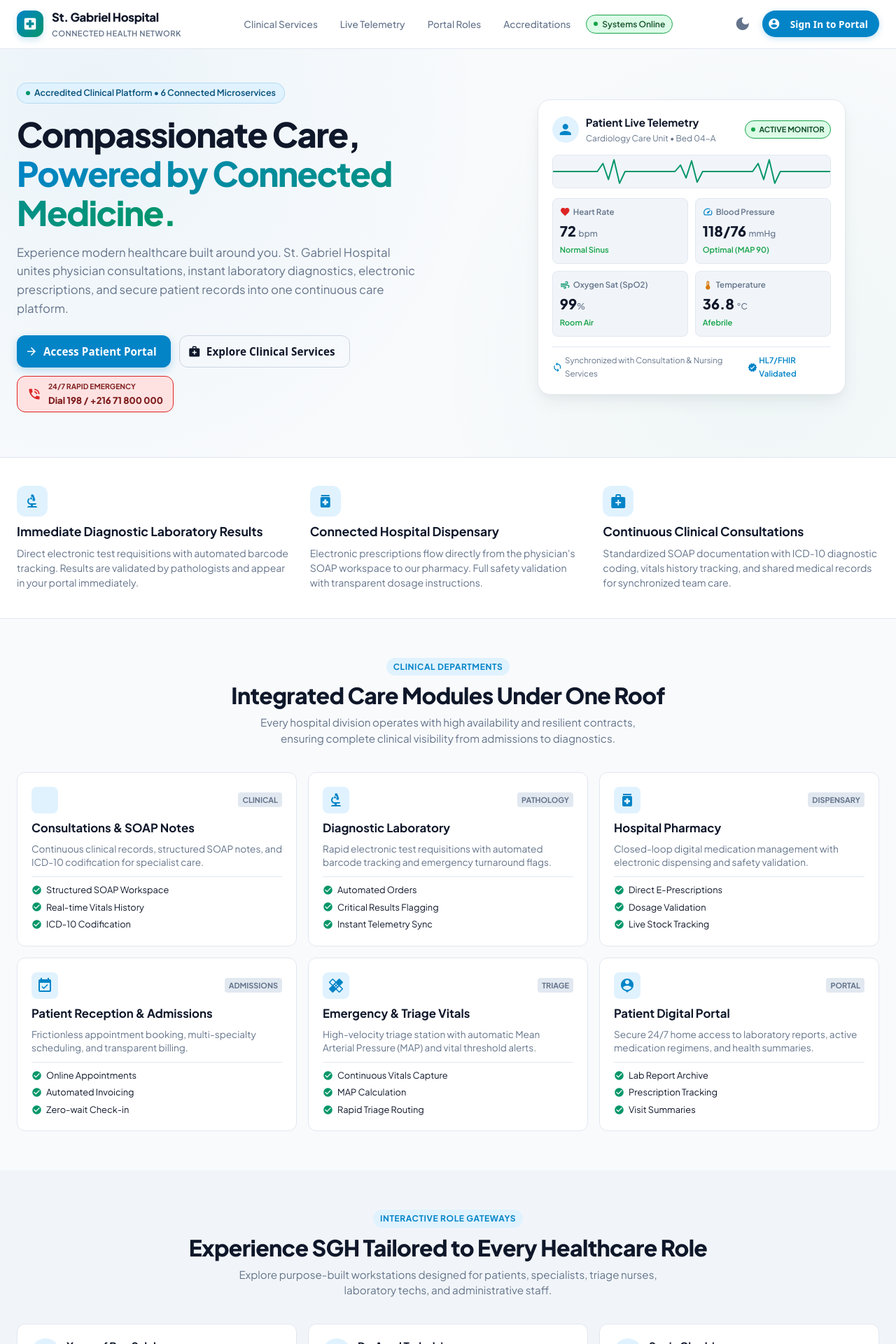
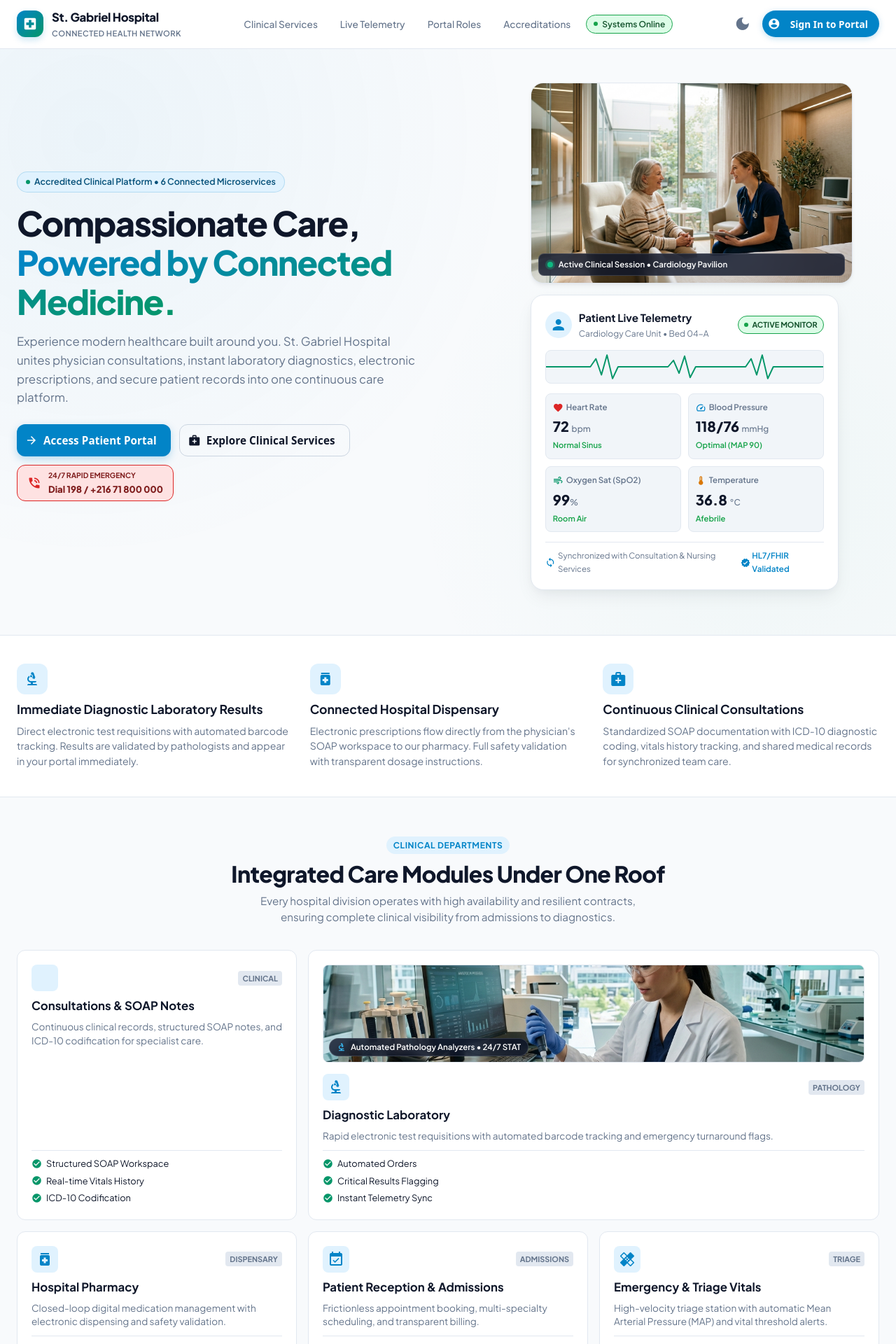
Before and after one commit to HousseinTlili/SGH, an Angular app in the folder frontend/: page / in a window 1280 px wide. Shown: the top 1920 px of the page at 70% size. Built offline with nearby package versions, Linux system fonts and the light colour scheme.

Commit message:
feat(frontend): apply Google Stitch semantic design system with authentic healthcare art direction

```diff
--- a/frontend/angular.json
+++ b/frontend/angular.json
@@ -72,7 +72,7 @@
                 },
                 {
                   "type": "anyComponentStyle",
-                  "maximumWarning": "15kB",
+                  "maximumWarning": "20kB",
                   "maximumError": "25kB"
                 }
               ],
--- a/frontend/src/app/layout/landing.component.html
+++ b/frontend/src/app/layout/landing.component.html
@@ -100,8 +100,24 @@
           </div>
         </div>
 
-        <!-- Hero Patient Vitals Telemetry Card -->
+        <!-- Hero Patient Vitals Telemetry Card & Care Photography -->
         <div class="hero-preview" id="telemetry">
+          <div class="hero-visual-stack">
+            <div class="hero-image-frame">
+              <img
+                src="/images/hero-care.jpg"
+                alt="Compassionate physician consulting with patient at St. Gabriel Hospital"
+                class="hero-photo"
+                loading="eager"
+                width="560"
+                height="340"
+              />
+              <div class="hero-photo-badge">
+                <span class="live-dot" aria-hidden="true"></span>
+                <span>Active Clinical Session &bull; Cardiology Pavilion</span>
+              </div>
+            </div>
+
             <div class="preview-card">
               <div class="card-top">
                 <div class="patient-profile">
@@ -110,7 +126,7 @@
                   </div>
                   <div>
                     <div class="patient-name">Patient Live Telemetry</div>
-                  <div class="patient-meta">Cardiology Care Unit • Bed 04-A</div>
+                    <div class="patient-meta">Cardiology Care Unit &bull; Bed 04-A</div>
                   </div>
                 </div>
                 <span class="live-badge">
@@ -167,7 +183,7 @@
                     <mat-icon class="tile-icon amber">thermostat</mat-icon>
                     <span>Temperature</span>
                   </div>
-                <div class="tile-value">{{ temp() }} <small>°C</small></div>
+                  <div class="tile-value">{{ temp() }} <small>&deg;C</small></div>
                   <div class="tile-status green">Afebrile</div>
                 </div>
               </div>
@@ -175,12 +191,13 @@
               <div class="card-footer">
                 <div class="sync-status">
                   <mat-icon class="sync-icon">sync</mat-icon>
-                <span>Synchronized with Consultation & Nursing Services</span>
+                  <span>Synchronized with Consultation &amp; Nursing Services</span>
                 </div>
                 <span class="security-chip">
                   <mat-icon>verified</mat-icon>
                   HL7/FHIR Validated
                 </span>
+              </div>
             </div>
           </div>
         </div>
@@ -237,7 +254,24 @@
 
         <div class="services-grid">
           @for (dept of departments; track dept.code) {
-            <article class="service-box">
+            <article class="service-box" [class.featured-box]="dept.code === 'PATHOLOGY'">
+              @if (dept.code === 'PATHOLOGY') {
+                <div class="service-photo-wrap">
+                  <img
+                    src="/images/lab-diagnostics.jpg"
+                    alt="Clinical technologist in pathology diagnostics laboratory"
+                    class="service-photo"
+                    loading="lazy"
+                    width="480"
+                    height="200"
+                  />
+                  <div class="service-photo-overlay">
+                    <span class="lab-live-tag">
+                      <mat-icon>biotech</mat-icon> Automated Pathology Analyzers &bull; 24/7 STAT
+                    </span>
+                  </div>
+                </div>
+              }
               <div class="service-header">
                 <div class="service-icon" aria-hidden="true">
                   <mat-icon>{{ dept.icon }}</mat-icon>
--- a/frontend/src/app/layout/landing.component.scss
+++ b/frontend/src/app/layout/landing.component.scss
@@ -138,9 +138,14 @@
   font-weight: 600 !important;
   box-shadow: 0 2px 8px rgba(2, 132, 199, 0.25);
   text-decoration: none;
+  transition: all 0.15s ease;
 
   &:hover {
     background: #0369a1 !important;
+  }
+
+  &:active {
+    transform: scale(0.98);
   }
 }
 
@@ -234,9 +239,14 @@
   font-size: 0.95rem !important;
   box-shadow: 0 4px 12px rgba(2, 132, 199, 0.25);
   text-decoration: none;
+  transition: all 0.15s ease;
 
   &:hover {
     background: #0369a1 !important;
+  }
+
+  &:active {
+    transform: scale(0.98);
   }
 }
 
@@ -249,9 +259,14 @@
   font-weight: 600 !important;
   font-size: 0.95rem !important;
   text-decoration: none;
+  transition: all 0.15s ease;
 
   &:hover {
     background: var(--sgh-surface-1);
+  }
+
+  &:active {
+    transform: scale(0.98);
   }
 }
 
@@ -295,6 +310,64 @@
 .hero-preview {
   display: flex;
   justify-content: center;
+}
+
+.hero-visual-stack {
+  display: flex;
+  flex-direction: column;
+  gap: 16px;
+  width: 100%;
+  max-width: 460px;
+}
+
+.hero-image-frame {
+  position: relative;
+  border-radius: var(--sgh-radius-lg);
+  overflow: hidden;
+  box-shadow: var(--sgh-shadow-md);
+  border: 1px solid var(--sgh-border-subtle);
+  aspect-ratio: 16 / 10;
+  background: var(--sgh-surface-1);
+
+  .hero-photo {
+    width: 100%;
+    height: 100%;
+    object-fit: cover;
+    display: block;
+    transition: transform 0.4s ease;
+  }
+
+  &:hover .hero-photo {
+    transform: scale(1.02);
+  }
+}
+
+.hero-photo-badge {
+  position: absolute;
+  bottom: 10px;
+  left: 10px;
+  right: 10px;
+  display: flex;
+  align-items: center;
+  gap: 8px;
+  background: rgba(15, 23, 42, 0.82);
+  backdrop-filter: blur(8px);
+  -webkit-backdrop-filter: blur(8px);
+  color: #ffffff;
+  padding: 6px 12px;
+  border-radius: var(--sgh-radius-sm);
+  font-size: 0.72rem;
+  font-weight: 600;
+  border: 1px solid rgba(255, 255, 255, 0.15);
+}
+
+.live-dot {
+  width: 8px;
+  height: 8px;
+  border-radius: 50%;
+  background: #10b981;
+  box-shadow: 0 0 0 3px rgba(16, 185, 129, 0.3);
+  flex-shrink: 0;
 }
 
 .preview-card {
@@ -626,6 +699,71 @@
   }
 }
 
+.featured-box {
+  grid-column: span 2;
+
+  @media (max-width: 960px) {
+    grid-column: span 2;
+  }
+
+  @media (max-width: 600px) {
+    grid-column: span 1;
+  }
+}
+
+.service-photo-wrap {
+  position: relative;
+  border-radius: var(--sgh-radius-sm);
+  overflow: hidden;
+  height: 140px;
+  margin-bottom: 6px;
+  background: var(--sgh-surface-1);
+  border: 1px solid var(--sgh-border-subtle);
+
+  .service-photo {
+    width: 100%;
+    height: 100%;
+    object-fit: cover;
+    display: block;
+    transition: transform 0.35s ease;
+  }
+
+  &:hover .service-photo {
+    transform: scale(1.03);
+  }
+}
+
+.service-photo-overlay {
+  position: absolute;
+  bottom: 8px;
+  left: 8px;
+  right: 8px;
+  display: flex;
+  align-items: center;
+}
+
+.lab-live-tag {
+  display: inline-flex;
+  align-items: center;
+  gap: 6px;
+  background: rgba(15, 23, 42, 0.82);
+  backdrop-filter: blur(6px);
+  -webkit-backdrop-filter: blur(6px);
+  color: #ffffff;
+  padding: 3px 10px;
+  border-radius: 999px;
+  font-size: 0.72rem;
+  font-weight: 600;
+  border: 1px solid rgba(255, 255, 255, 0.15);
+
+  .mat-icon {
+    font-size: 14px;
+    width: 14px;
+    height: 14px;
+    color: #38bdf8;
+  }
+}
+
 .service-header {
   display: flex;
   align-items: center;
@@ -749,10 +887,15 @@
   color: #0284c7 !important;
   border-color: var(--sgh-border-subtle) !important;
   font-weight: 600 !important;
+  transition: all 0.15s ease;
 
   &:hover {
     background: var(--sgh-brand-container) !important;
     border-color: #0284c7 !important;
+  }
+
+  &:active {
+    transform: scale(0.98);
   }
 }
 
@@ -826,9 +969,14 @@
   font-weight: 700 !important;
   white-space: nowrap;
   text-decoration: none;
+  transition: all 0.15s ease;
 
   &:hover {
     background: #0369a1 !important;
+  }
+
+  &:active {
+    transform: scale(0.98);
   }
 }
 
--- a/frontend/src/app/layout/login.component.scss
+++ b/frontend/src/app/layout/login.component.scss
@@ -372,9 +372,14 @@
   font-weight: 700 !important;
   font-size: 0.9rem !important;
   box-shadow: 0 2px 8px rgba(2, 132, 199, 0.2);
+  transition: all 0.15s ease;
 
   &:hover {
     background: #0369a1 !important;
+  }
+
+  &:active {
+    transform: scale(0.98);
   }
 }
 
@@ -432,6 +437,10 @@
     border-color: #0284c7;
     background: var(--sgh-brand-container);
     transform: translateY(-1px);
+  }
+
+  &:active {
+    transform: scale(0.98);
   }
 }
 
--- a/frontend/src/app/layout/login.component.ts
+++ b/frontend/src/app/layout/login.component.ts
@@ -1,4 +1,4 @@
-import { ChangeDetectionStrategy, Component, OnInit, inject, signal } from '@angular/core';
+import { ChangeDetectionStrategy, Component, inject, signal } from '@angular/core';
 import { FormsModule } from '@angular/forms';
 import { MatButtonModule } from '@angular/material/button';
 import { MatIconModule } from '@angular/material/icon';
```
Also changed, not shown: frontend/public/images/hero-care.jpg (added), frontend/public/images/lab-diagnostics.jpg (added), 1 other file (tests, documents, lock files or other folders). Lines whose indentation alone changed are shown as unchanged.
